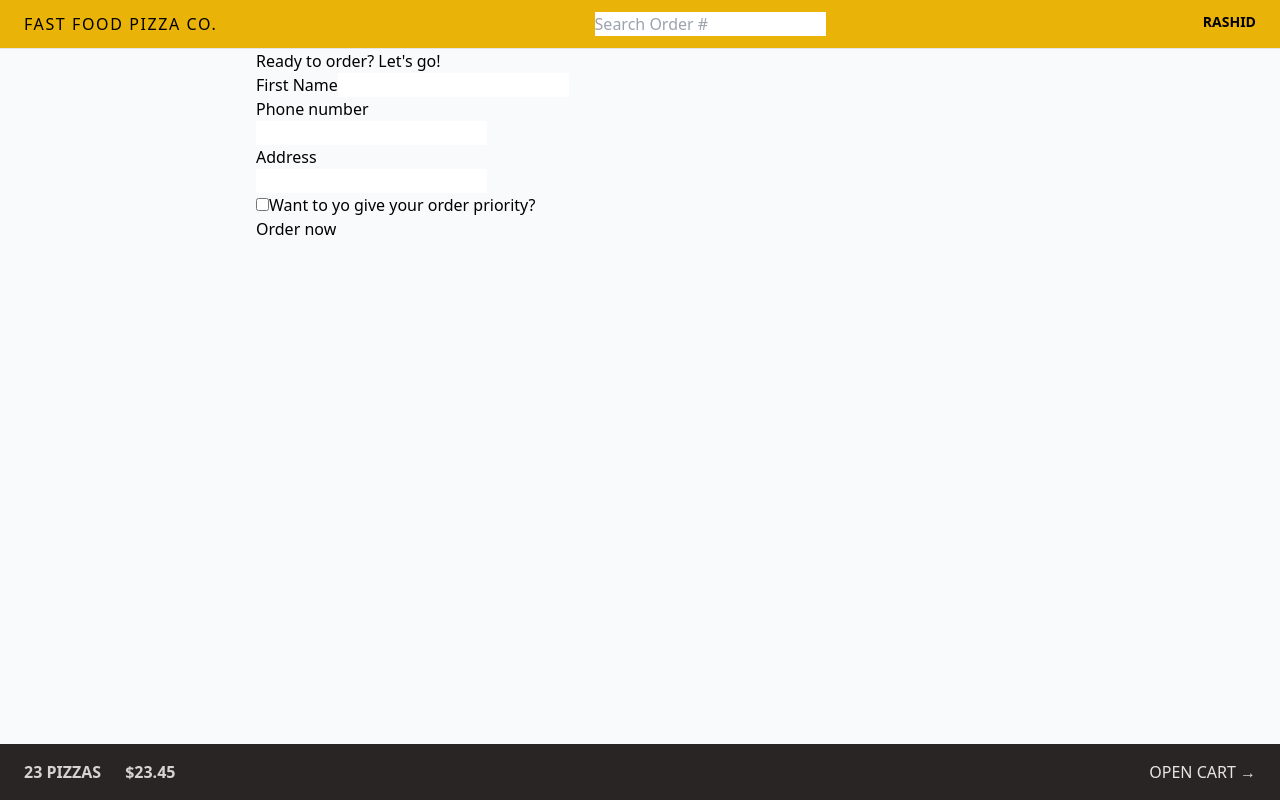
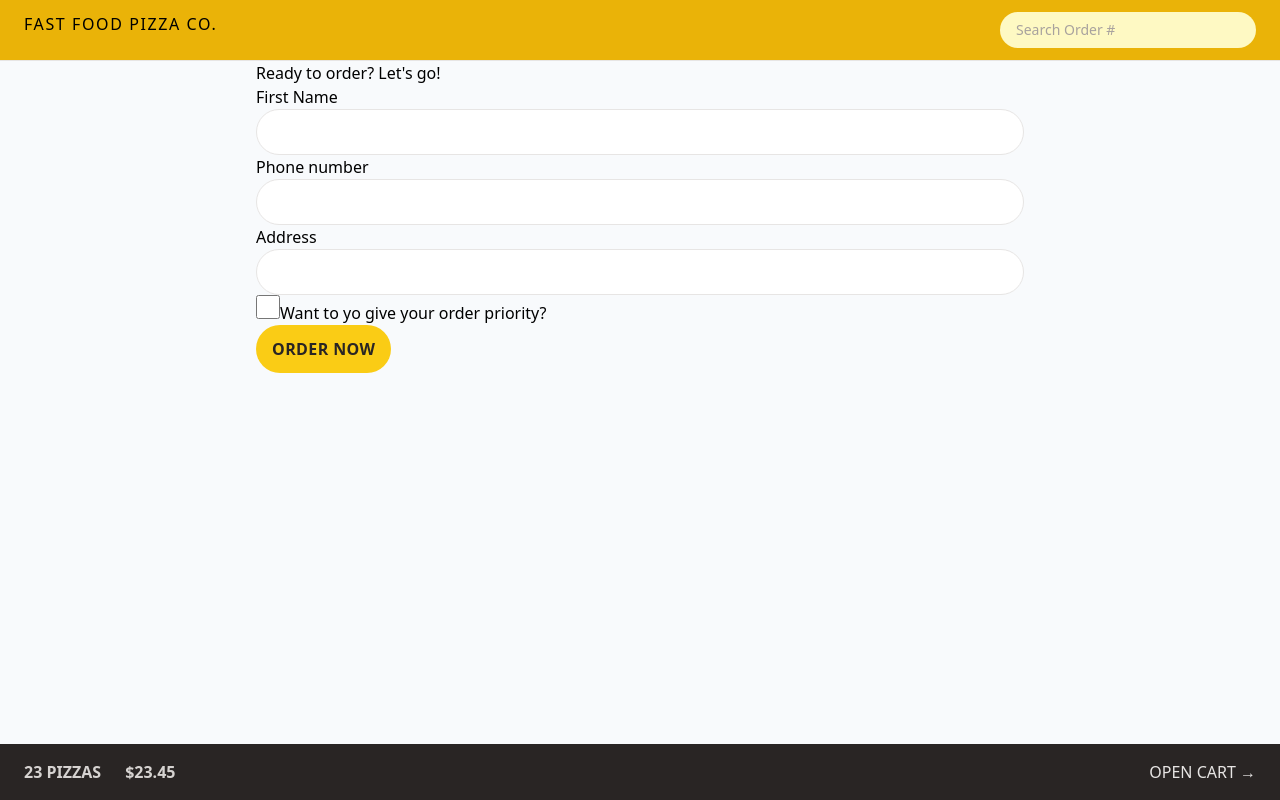
Before and after one commit to Rashid004/fast-food-pizza, a React (Vite) app: page /order/new in a window 1280 px wide. Built offline with nearby package versions, Linux system fonts and the light colour scheme; the HTML template or start-up script is replaced by a standard one.

Commit message:
Tailwind css

```diff
--- a/src/features/cart/Cart.jsx
+++ b/src/features/cart/Cart.jsx
@@ -1,4 +1,6 @@
 import { Link } from 'react-router-dom';
+import LinkButton from '../../ui/LinkButton';
+import Button from '../../ui/Button';
 
 const fakeCart = [
   {
@@ -29,12 +31,12 @@
 
   return (
     <div>
-      <Link to="/menu">&larr; Back to menu</Link>
+      <LinkButton to="/menu">&larr; Back to menu</LinkButton>
 
       <h2>Your cart, %NAME%</h2>
 
       <div>
-        <Link to="/order/new">Order pizzas</Link>
+        <Button to="/order/new">Order pizzas</Button>
         <button>Clear cart</button>
       </div>
     </div>
--- a/src/features/order/CreateOrder.jsx
+++ b/src/features/order/CreateOrder.jsx
@@ -1,33 +1,34 @@
 /** @format */
 
 // import { useState } from "react";
-import { Form, redirect, useActionData, useNavigate } from "react-router-dom";
-import { createOrder } from "../../services/apiRestaurant";
+import { Form, redirect, useActionData, useNavigate } from 'react-router-dom';
+import { createOrder } from '../../services/apiRestaurant';
+import Button from '../../ui/Button';
 
 // https://uibakery.io/regex-library/phone-number
 const isValidPhone = (str) =>
   /^\+?\d{1,4}?[-.\s]?\(?\d{1,3}?\)?[-.\s]?\d{1,4}[-.\s]?\d{1,4}[-.\s]?\d{1,9}$/.test(
-    str
+    str,
   );
 
 const fakeCart = [
   {
     pizzaId: 12,
-    name: "Mediterranean",
+    name: 'Mediterranean',
     quantity: 2,
     unitPrice: 16,
     totalPrice: 32,
   },
   {
     pizzaId: 6,
-    name: "Vegetale",
+    name: 'Vegetale',
     quantity: 1,
     unitPrice: 13,
     totalPrice: 13,
   },
   {
     pizzaId: 11,
-    name: "Spinach and Mushroom",
+    name: 'Spinach and Mushroom',
     quantity: 1,
     unitPrice: 15,
     totalPrice: 15,
@@ -37,7 +38,7 @@
 function CreateOrder() {
   // const [withPriority, setWithPriority] = useState(false);
   const navigation = useNavigate();
-  const isSubmitting = navigation.state === "submitting";
+  const isSubmitting = navigation.state === 'submitting';
   const formErrors = useActionData();
   const cart = fakeCart;
 
@@ -48,13 +49,13 @@
       <Form method="POST">
         <div>
           <label>First Name</label>
-          <input type="text" name="customer" required />
+          <input className="input" type="text" name="customer" required />
         </div>
 
         <div>
           <label>Phone number</label>
           <div>
-            <input type="tel" name="phone" required />
+            <input className="input" type="tel" name="phone" required />
           </div>
           {formErrors?.phone && <p>{formErrors.phone}</p>}
         </div>
@@ -62,7 +63,7 @@
         <div>
           <label>Address</label>
           <div>
-            <input type="text" name="address" required />
+            <input type="text" name="address" required className="input" />
           </div>
         </div>
 
@@ -71,6 +72,7 @@
             type="checkbox"
             name="priority"
             id="priority"
+            className="h-6 w-6 accent-yellow-400 focus:outline-none focus:ring focus:ring-yellow-400 focus:ring-offset-2"
             // value={withPriority}
             // onChange={(e) => setWithPriority(e.target.checked)}
           />
@@ -79,9 +81,9 @@
 
         <div>
           <input type="hidden" name="cart" value={JSON.stringify(cart)} />
-          <button disabled={isSubmitting}>
-            {isSubmitting ? "Placing order..." : "Order now"}
-          </button>
+          <Button disabled={isSubmitting}>
+            {isSubmitting ? 'Placing order...' : 'Order now'}
+          </Button>
         </div>
       </Form>
     </div>
@@ -97,13 +99,13 @@
   const order = {
     ...data,
     cart: JSON.parse(data.cart),
-    priority: data.priority === "on",
+    priority: data.priority === 'on',
   };
 
   const errors = {};
   if (!isValidPhone(order.phone))
     errors.phone =
-      "Please give us your correct phone number. We might need it to contact you";
+      'Please give us your correct phone number. We might need it to contact you';
   if (Object.keys(errors).length > 0) return errors;
 
   const newOrder = await createOrder(order);
--- a/src/features/order/SearchOrder.jsx
+++ b/src/features/order/SearchOrder.jsx
@@ -1,17 +1,17 @@
 /** @format */
 
-import { useState } from "react";
-import { useNavigate } from "react-router-dom";
+import { useState } from 'react';
+import { useNavigate } from 'react-router-dom';
 
 function SearchOrder() {
-  const [query, setQuery] = useState("");
+  const [query, setQuery] = useState('');
   const navigate = useNavigate();
 
   function handleSubmit(e) {
     e.preventDefault();
     if (!query) return;
     navigate(`/order/${query}`);
-    setQuery("");
+    setQuery('');
   }
   return (
     <form onSubmit={handleSubmit}>
@@ -19,6 +19,7 @@
         placeholder="Search Order #"
         value={query}
         onChange={(e) => setQuery(e.target.value)}
+        className="w-28 rounded-full bg-yellow-100 px-4 py-2 text-sm transition-all duration-300 placeholder:text-stone-400 focus:outline-none focus:ring focus:ring-yellow-500 focus:ring-opacity-50 sm:w-64 sm:focus:w-72"
       />
     </form>
   );
--- a/src/features/user/UserName.jsx
+++ b/src/features/user/UserName.jsx
@@ -1,5 +1,5 @@
 function UserName() {
-  return <div className="text-sm font-semibold md:block">RASHID</div>;
+  return <div className="hidden text-sm font-semibold md:block">RASHID</div>;
 }
 
 export default UserName;
--- a/src/index.css
+++ b/src/index.css
@@ -3,41 +3,48 @@
 @tailwind components;
 @tailwind utilities;
 
-/* body {
-  font-family: system-ui, -apple-system, BlinkMacSystemFont, 'Segoe UI', Roboto,
-    Oxygen, Ubuntu, Cantarell, 'Open Sans', 'Helvetica Neue', sans-serif;
-  background-color: #f7f7f7;
-  color: #444;
-} */
-
-/* .layout {
-  display: grid;
-  grid-template-rows: auto 1fr auto;
-  gap: 32px;
-  height: 100dvh;
-} */
+@layer components {
+  .input {
+    @apply w-full rounded-full border border-stone-200 px-4 py-2 text-sm transition-all duration-300 placeholder:text-stone-400 focus:outline-none focus:ring focus:ring-yellow-400 md:px-6 md:py-3;
+  }
+}
 
 /* https://dev.to/afif/i-made-100-css-loaders-for-your-next-project-4eje */
 .loader {
   width: 45px;
   aspect-ratio: 0.75;
   --c: no-repeat linear-gradient(#333 0 0);
-  background: var(--c) 0% 50%, var(--c) 50% 50%, var(--c) 100% 50%;
+  background:
+    var(--c) 0% 50%,
+    var(--c) 50% 50%,
+    var(--c) 100% 50%;
   background-size: 20% 50%;
   animation: loading 1s infinite linear;
 }
 
 @keyframes loading {
   20% {
-    background-position: 0% 0%, 50% 50%, 100% 50%;
+    background-position:
+      0% 0%,
+      50% 50%,
+      100% 50%;
   }
   40% {
-    background-position: 0% 100%, 50% 0%, 100% 50%;
+    background-position:
+      0% 100%,
+      50% 0%,
+      100% 50%;
   }
   60% {
-    background-position: 0% 50%, 50% 100%, 100% 0%;
+    background-position:
+      0% 50%,
+      50% 100%,
+      100% 0%;
   }
   80% {
-    background-position: 0% 50%, 50% 50%, 100% 100%;
+    background-position:
+      0% 50%,
+      50% 50%,
+      100% 100%;
   }
 }
--- /dev/null
+++ b/src/ui/Button.jsx
@@ -0,0 +1,20 @@
+import { Link } from 'react-router-dom';
+
+function Button({ children, disabled, to }) {
+  const className =
+    'focus:bg-r inline-block rounded-full bg-yellow-400 px-4 py-3 font-semibold uppercase tracking-wide text-stone-800 transition-colors duration-300 hover:bg-yellow-300 focus:bg-yellow-300 focus:outline-none focus:ring focus:ring-yellow-300 focus:ring-offset-2 disabled:cursor-not-allowed';
+
+  if (to)
+    return (
+      <Link to={to} className={className}>
+        {children}
+      </Link>
+    );
+  return (
+    <button disabled={disabled} className={className}>
+      {children}
+    </button>
+  );
+}
+
+export default Button;
--- a/src/ui/Error.jsx
+++ b/src/ui/Error.jsx
@@ -1,9 +1,9 @@
 /** @format */
 
-import { useNavigate, useRouteError } from "react-router-dom";
+import { useRouteError } from 'react-router-dom';
+import LinkButton from './LinkButton';
 
 function NotFound() {
-  const navigate = useNavigate();
   const error = useRouteError();
   console.log(error);
 
@@ -11,7 +11,7 @@
     <div>
       <h1>Something went wrong 😢</h1>
       <p>{error.data || error.message}</p>
-      <button onClick={() => navigate(-1)}>&larr; Go back</button>
+      <LinkButton to="-1">&larr; Go back</LinkButton>
     </div>
   );
 }
--- a/src/ui/Header.jsx
+++ b/src/ui/Header.jsx
@@ -2,7 +2,7 @@
 
 import { Link } from 'react-router-dom';
 import SearchOrder from '../features/order/SearchOrder';
-import UserName from '../features/user/UserName';
+// import UserName from '../features/user/UserName';
 function Header() {
   return (
     <header className="flex justify-between border-b border-stone-200 bg-yellow-500 px-4 py-3 uppercase sm:px-6">
@@ -11,7 +11,7 @@
       </Link>
       <SearchOrder />
 
-      <UserName />
+      {/* <UserName /> */}
     </header>
   );
 }
--- /dev/null
+++ b/src/ui/LinkButton.jsx
@@ -0,0 +1,22 @@
+import { Link, useNavigate } from 'react-router-dom';
+
+function LinkButton({ children, to }) {
+  const navigate = useNavigate();
+  const className =
+    'text-sm font-semibold  text-blue-500 hover:text-blue-600 hover:underline';
+
+  if (to === '-1')
+    return (
+      <button className={className} onClick={() => navigate(-1)}>
+        {children}
+      </button>
+    );
+
+  return (
+    <Link to={to} className={className}>
+      {children}
+    </Link>
+  );
+}
+
+export default LinkButton;
```
